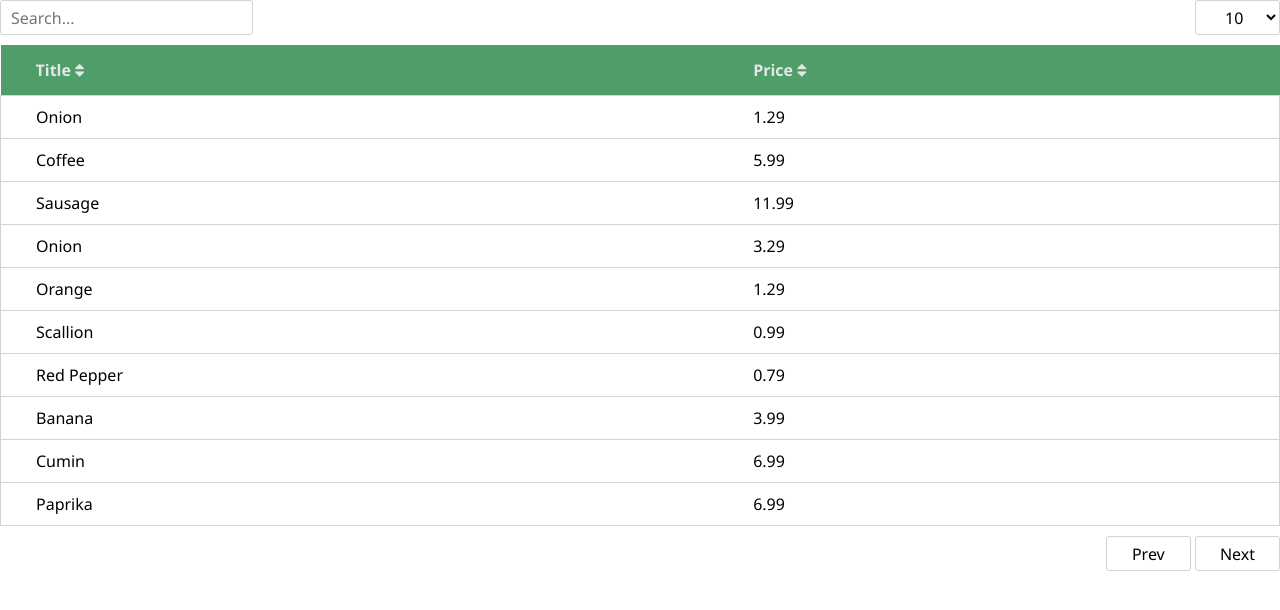
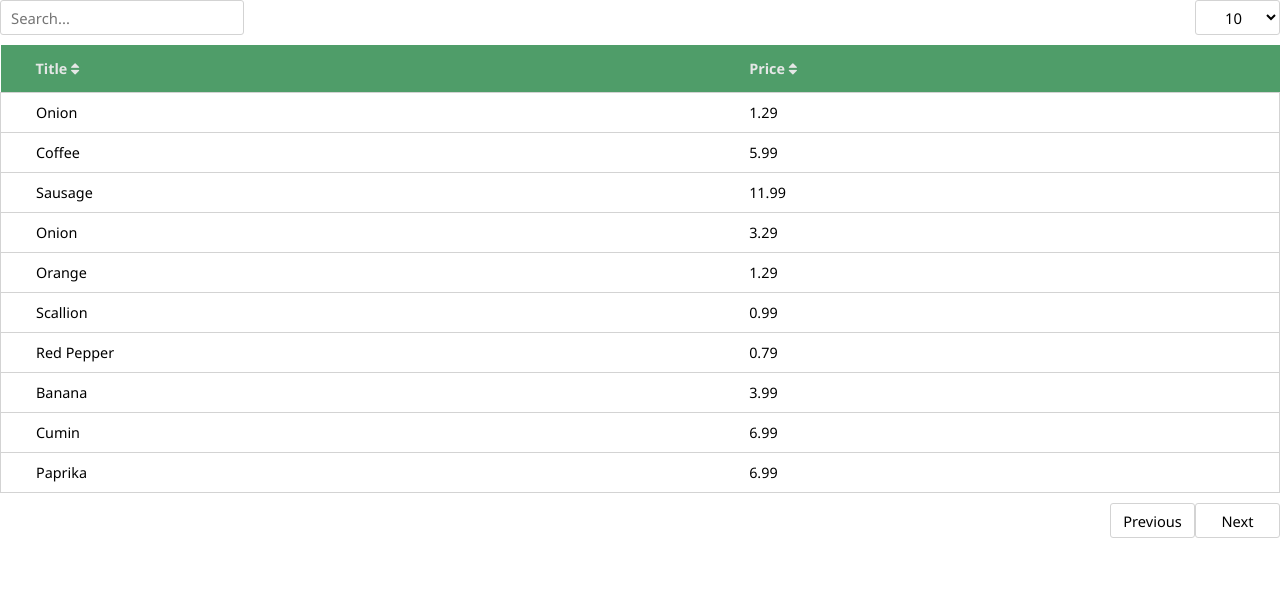
Before and after one commit to ryandougc/js-sortable-table, a plain HTML site: page index.html in a window 1280 px wide. Drawn offline with Linux system fonts and the light colour scheme.

Commit message:
Abstracted elements

```diff
--- a/index.html
+++ b/index.html
@@ -7,31 +7,17 @@
 
     <link rel="stylesheet" href="https://cdnjs.cloudflare.com/ajax/libs/font-awesome/4.7.0/css/font-awesome.min.css">
     <link rel="stylesheet" href="style.css">
-    <style>
-        i {
-            cursor: pointer;
-        }
-    </style>
 </head>
 <body>
     <div id="content">
         <div id="table-filters">
-            <input type="text" id="search-bar" class="input" placeholder="Search..." value="" autocomplete="off">
-            <select name="item-limit" id="item-limit-dropdown" class="input" autocomplete="off" onchange="limitTable(this)">
-                <option value="10">10</option>
-                <option value="20">20</option>
-                <option value="35">35</option>
-            </select>
+            <input type="text" id="search-bar">
+            <select id="item-limit"></select>
         </div>
 
         <table id="table"></table>
 
-        <div id="pagination">
-            <div id="pagination-btns">
-                <button id="prev" class="button input" value="-1">Prev</button>
-                <button id="next" class="button input" value="1">Next</button>
-            </div>
-        </div>
+        <div id="pagination"></div>
     </div>
 <script src="./sortingTable.js"></script>
 </body>
--- a/sortingTable.js
+++ b/sortingTable.js
@@ -1,3 +1,5 @@
+if(document.getElementById('table')){
+
 // Table element and data
 let table = {
     headers: [
@@ -62,7 +64,6 @@ let table = {
         return Math.ceil(numOfPages);
     }
 }
-
 
 
 
@@ -179,11 +180,34 @@ function insertionSort(direction, array, index) {
 }
 
 
+const pageLimitSelect = document.querySelector('#item-limit');
 
+if(pageLimitSelect) {
+    const pageLimitOption1 = document.createElement('option');
+    const pageLimitOption2 = document.createElement('option');
+    const pageLimitOption3 = document.createElement('option');
 
-// Limit # of items showing on a page
-function limitTable(selectElem) { // Uses global Variables
-    let num = selectElem.value;
+    pageLimitOption1.setAttribute('value', '10');
+    pageLimitOption2.setAttribute('value', '20');
+    pageLimitOption3.setAttribute('value', '30');
+
+    pageLimitOption1.innerHTML = "10";
+    pageLimitOption2.innerHTML = "20";
+    pageLimitOption3.innerHTML = "30";
+
+    pageLimitSelect.appendChild(pageLimitOption1);
+    pageLimitSelect.appendChild(pageLimitOption2);
+    pageLimitSelect.appendChild(pageLimitOption3);
+
+    pageLimitSelect.setAttribute('name', 'item-limit');
+    pageLimitSelect.setAttribute('class', 'input');
+    pageLimitSelect.setAttribute('autocomplete', 'off');
+
+    pageLimitSelect.addEventListener('change', limitTable);
+
+    // Logic to Limit # of items showing on a page
+    function limitTable(event) { // Uses global Variables
+        let num = event.target.value;
         if (num > table.currentData.length) {
             table.limit = table.data.length;
         } else {
@@ -194,17 +218,43 @@ function limitTable(selectElem) { // Uses global Variables
 
         buildTableBody(table.tableElem, table.currentData, table.min(), table.max());
     }
-
+}
 
 
 
 // Pagination
-const prevPageBtn = document.querySelector('#prev');
-const nextPageBtn = document.querySelector('#next');
+const pagination = document.querySelector('#pagination');
+
+if(pagination) {
+    // Create pagination buttons
+    const paginationBtnsDiv = document.createElement('div');
+
+    paginationBtnsDiv.setAttribute('id', 'pagination-btns');
+
+    const prevPageBtn = document.createElement('button');
+    const nextPageBtn = document.createElement('button');
+
+    prevPageBtn.setAttribute('id', 'prev');
+    nextPageBtn.setAttribute('id', 'next');
+
+    prevPageBtn.setAttribute('value', '-1');
+    nextPageBtn.setAttribute('value', '1');
+
+    prevPageBtn.classList.add('button', 'input');
+    nextPageBtn.classList.add('button', 'input');
+
+    prevPageBtn.innerHTML = "Previous";
+    nextPageBtn.innerHTML = "Next";
 
     prevPageBtn.addEventListener('click', pageChange);
     nextPageBtn.addEventListener('click', pageChange);
 
+    paginationBtnsDiv.appendChild(prevPageBtn);
+    paginationBtnsDiv.appendChild(nextPageBtn);
+
+    pagination.appendChild(paginationBtnsDiv);
+
+    // Logic to change page when clicking buttons
     function pageChange(e) { // Requires Global variable
         if (e.target.value < 0 && table.page > 1) {
             // Previous Page
@@ -216,15 +266,23 @@ function pageChange(e) { // Requires Global variable
 
         buildTableBody(table.tableElem, table.currentData, table.min(), table.max());
     }
+}
+
 
 
 
 
 // Search the table
+const searchBar     = document.querySelector('#search-bar');
+
+if(searchBar) {
+    searchBar.setAttribute("placeholder", "Search...");
+    searchBar.setAttribute("autocomplete", "off");
+    searchBar.setAttribute("value", "");
+    searchBar.classList.add('input');
+    searchBar.addEventListener('keydown', search);
+
     let searchTimeout   = null;
-const searchBar     = document.querySelector('input');
-
-searchBar.addEventListener('keydown', search);
 
     function search(event) {
         clearTimeout(searchTimeout);
@@ -245,7 +303,7 @@ function search(event) {
             buildTableBody(table.tableElem, table.currentData, table.min(), table.max());
         }, 350)
     }
-function searchData(searchTerm) { // Uses Global Variables
+    function searchData(searchTerm) { // Requires Global Variables
         let matchingItems       = [];
         const searchTermRegex   = new RegExp(searchTerm.toLowerCase());
 
@@ -266,3 +324,6 @@ function searchData(searchTerm) { // Uses Global Variables
 
         return matchingItems;
     }
+}
+
+}
--- a/style.css
+++ b/style.css
@@ -1,15 +1,19 @@
 * {
     margin: 0;
     padding: 0;
+    font-size: 0.985em;
 
     font-family: 'Segoe UI', Tahoma, Geneva, Verdana, sans-serif;
 
     --input-group-spacing: 10px;
     --input-height: 35px;
     --input-width-small: 85px;
-    --input-font: 1em;
     --input-border: 1px solid lightgray;
     --input-border-radius: 3px;
+}
+
+i {
+    cursor: pointer;
 }
 
 .input {
@@ -18,7 +22,6 @@
     box-sizing: border-box;         /* Opera/IE 8+ */
 
     height: var(--input-height);
-    font-size: var(--input-font);
     background-color: #FFF;
     border: var(--input-border);
     border-radius: var(--input-border-radius);
@@ -32,7 +35,7 @@
 #table-filters #search-bar {
     padding: 6px 10px 6px 10px;
 }
-#table-filters #item-limit-dropdown {
+#table-filters #item-limit {
     width: var(--input-width-small);
     padding-left: 25px;
 }
```
Lines whose indentation alone changed are shown as unchanged.
